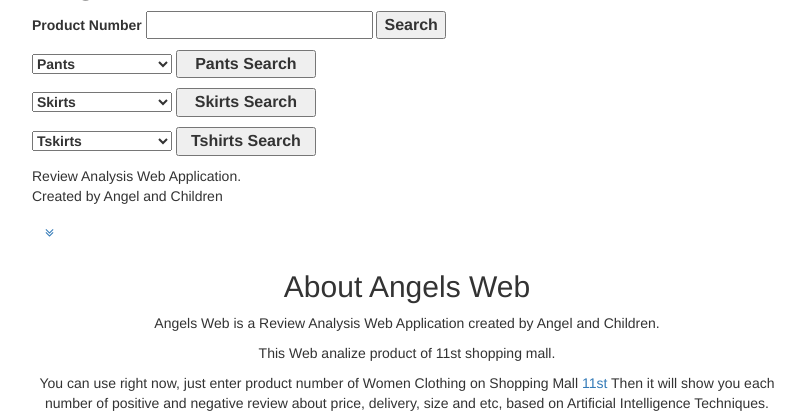
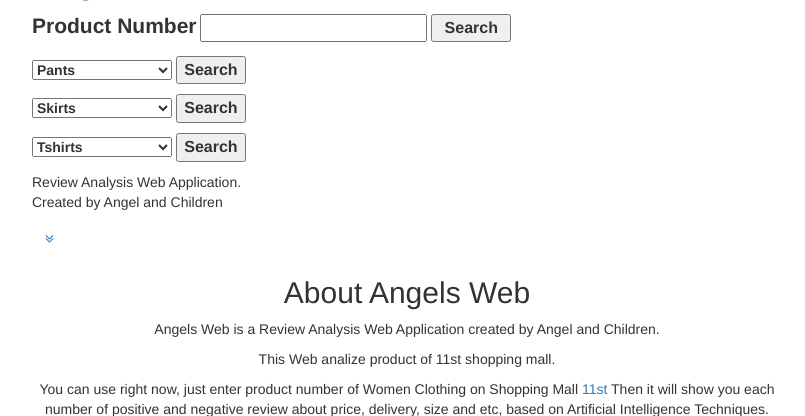
Before and after one commit to darkstars77/AngelsWeb, a Django app: page / in a window 1280 px wide. Shown: the part 59-475 px from the top of the page, without its empty margins (233-1038 px from the left). Run offline with Django 3.2, Linux system fonts and the light colour scheme; data that the repository does not hold is empty; some libraries are stand-ins or nearby versions.

Commit message:
font change

```diff
--- a/templates/WebView/index.html
+++ b/templates/WebView/index.html
@@ -77,9 +77,9 @@
                     <h1 class="brand-heading">AngelsWeb</h1>
                     <p align=right>
                     <form action='/search_product/' method='get'>
-                        <label for='product_number'>Product Number</label>
+                        <label for='product_number'><span style="font-style: normal; font-weight: bold; font-size: 1.5em;">Product Number</span></label>
                         <input type='text' name='product_number' style='font-size:12pt; color:#333333; font-weight:bold;'/>
-                        <input type="submit" value="Search" style='font-size:12pt; color:#333333; font-weight:bold;' />
+                        <input type="submit" value="Search" style='font-size:12pt; color:#333333; font-weight:bold; width:80px;' />
                     </form>
                     </p>
 
@@ -91,7 +91,7 @@
                                 <option value="{{ pant.pk }}" style='font-size:12pt; color:#333333;'>{{ pant.pk }}</option>
                             {% endfor %}
                         </select>
-                        <input type="submit" value="Pants Search" style='font-size:12pt; color:#333333; font-weight:bold; width:140px;' />
+                        <input type="submit" value="Search" style='font-size:12pt; color:#333333; font-weight:bold; width:70px;' />
                     </form>
                     </p>
 
@@ -103,19 +103,19 @@
                                 <option value="{{ skirt.pk }}" style='font-size:12pt; color:#333333;'>{{ skirt.pk }}</option>
                             {% endfor %}
                         </select>
-                        <input type="submit" value="Skirts Search" style='font-size:12pt; color:#333333; font-weight:bold; width:140px;' />
+                        <input type="submit" value="Search" style='font-size:12pt; color:#333333; font-weight:bold; width:70px;' />
                     </form>
                     </p>
 
                     <p>
                     <form action='/search_product/' method='get'>
                         <select name="product_number" style="width:140px; color:#333333; font-weight:bold;">
-                            <option value="" style='font-size:12pt; color:#333333; font-weight:bold;' selected="selected">Tskirts</option>
+                            <option value="" style='font-size:12pt; color:#333333; font-weight:bold;' selected="selected">Tshirts</option>
                             {% for tshirt in tshirts %}
                                 <option value="{{ tshirt.pk }}" style='font-size:12pt; color:#333333;'>{{ tshirt.pk }}</option>
                             {% endfor %}
                         </select>
-                        <input type="submit" value="Tshirts Search" style='font-size:12pt; color:#333333; font-weight:bold; width:140px;' />
+                        <input type="submit" value="Search" style='font-size:12pt; color:#333333; font-weight:bold; width:70px;' />
                     </form>
                     </p>
 
```
Also changed, not shown: templates/WebView/search_result.html (+10 -8 lines).
